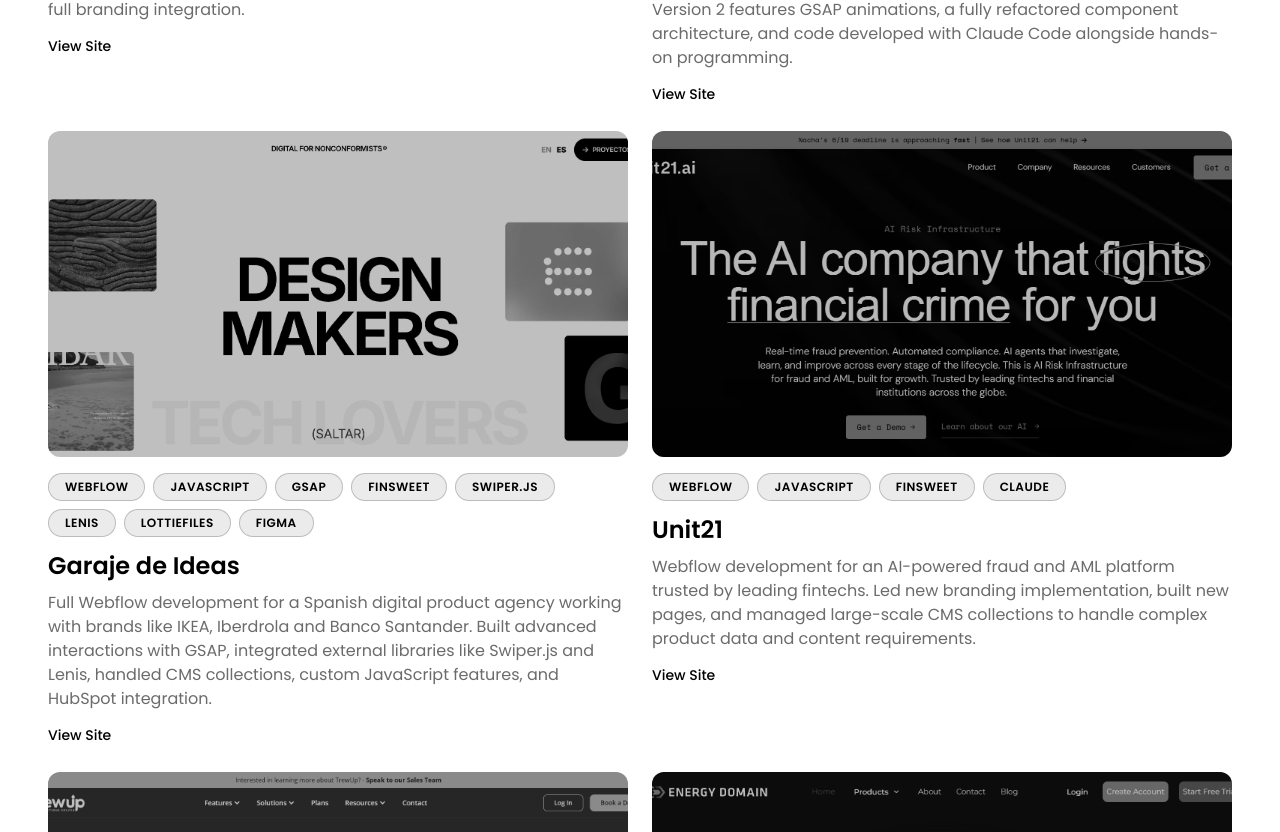
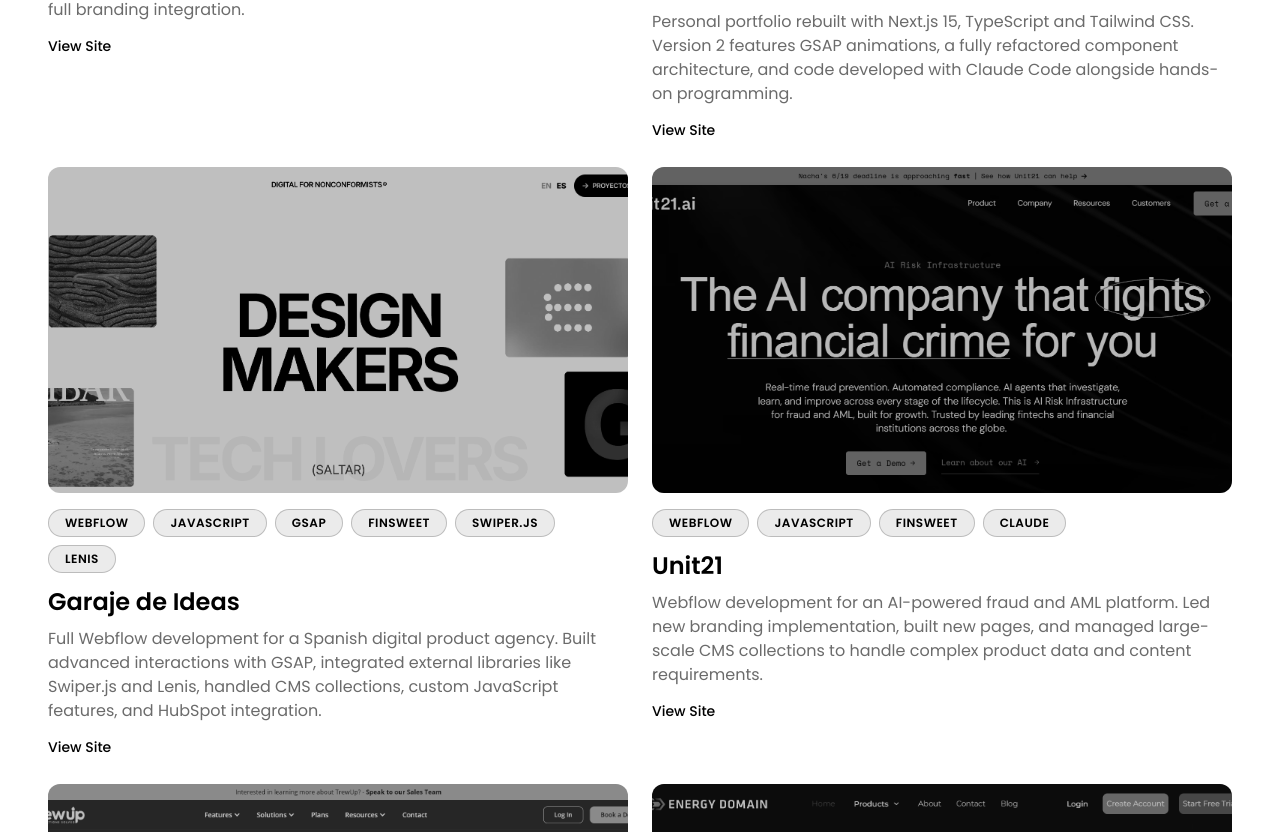
Before and after one commit to SantiagoLopez0/portfolio, a Next.js app: page / in a window 1280 px wide. Shown: the part 1965-2797 px from the top of the page. Built offline with nearby package versions, Linux system fonts and the light colour scheme.

Commit message:
Work cards content changes

```diff
--- a/src/data/projects.ts
+++ b/src/data/projects.ts
@@ -44,7 +44,7 @@
     id: 4,
     title: "Portfolio",
     description: "Personal portfolio rebuilt with Next.js 15, TypeScript and Tailwind CSS. Version 2 features GSAP animations, a fully refactored component architecture, and code developed with Claude Code alongside hands-on programming.",
-    tags: ["Next.js", "TypeScript", "Tailwind CSS", "GSAP", "Claude Code"],
+    tags: ["Next.js", "TypeScript", "Tailwind CSS", "GSAP", "Claude Code", "Figma"],
     image: "/projects/porfolio.png",
     url: "https://portfolio-santiagolopez.vercel.app/",
     featured: true,
@@ -53,8 +53,8 @@
   {
     id: 5,
     title: "Garaje de Ideas",
-    description: "Full Webflow development for a Spanish digital product agency working with brands like IKEA, Iberdrola and Banco Santander. Built advanced interactions with GSAP, integrated external libraries like Swiper.js and Lenis, handled CMS collections, custom JavaScript features, and HubSpot integration.",
-    tags: ["Webflow", "JavaScript", "GSAP", "Finsweet", "Swiper.js", "Lenis", "Lottiefiles", "Figma"],
+    description: "Full Webflow development for a Spanish digital product agency. Built advanced interactions with GSAP, integrated external libraries like Swiper.js and Lenis, handled CMS collections, custom JavaScript features, and HubSpot integration.",
+    tags: ["Webflow", "JavaScript", "GSAP", "Finsweet", "Swiper.js", "Lenis"],
     image: "/projects/garaje.png",
     url: "https://www.garajedeideas.com/es",
     featured: true,
@@ -63,7 +63,7 @@
   {
     id: 6,
     title: "Unit21",
-    description: "Webflow development for an AI-powered fraud and AML platform trusted by leading fintechs. Led new branding implementation, built new pages, and managed large-scale CMS collections to handle complex product data and content requirements.",
+    description: "Webflow development for an AI-powered fraud and AML platform. Led new branding implementation, built new pages, and managed large-scale CMS collections to handle complex product data and content requirements.",
     tags: ["Webflow", "JavaScript", "Finsweet", "Claude"],
     image: "/projects/unit21.png",
     url: "https://www.unit21.ai/",
@@ -74,7 +74,7 @@
     id: 7,
     title: "TrewUp",
     description: "Full Webflow build from scratch for a CPG trade spend analytics platform. Developed custom interactions with JS and CSS, and handled full CMS migration and content automation for a data-heavy product.",
-    tags: ["Webflow", "JavaScript", "CSS"],
+    tags: ["Webflow", "JavaScript", "CSS", "Claude"],
     image: "/projects/trewup.png",
     url: "https://www.trewup.com/",
     featured: true,
@@ -93,7 +93,7 @@
   {
     id: 9,
     title: "Energy Domain",
-    description: "Full content migration to Webflow for an oil & gas data and marketplace platform. Managed large volumes of structured data across CMS collections, including scraping and library integrations to display complex information according to client specs.",
+    description: "Full content migration to Webflow. Managed large volumes of structured data across CMS collections, including scraping and library integrations to display complex information according to client specs.",
     tags: ["Webflow", "Finsweet", "Swiper.js", "Google Sheets"],
     image: "/projects/energydomain.png",
     url: "https://www.energydomain.com/",
@@ -103,7 +103,7 @@
   {
     id: 10,
     title: "Founders Makers",
-    description: "Webflow development for a UK-based creative agency working with brands like Diageo, L'Oréal and Penguin Random House. Built clean, polished animations with GSAP and Lenis, with a strong focus on performance and scalability for future growth.",
+    description: "Webflow development for a UK-based creative agency. Built clean, polished animations with GSAP and Lenis, with a strong focus on performance and scalability for future growth.",
     tags: ["Webflow", "JavaScript", "GSAP", "Lenis"],
     image: "/projects/foundersmakers.png",
     url: "https://www.founders-makers.com/",
@@ -123,7 +123,7 @@
   {
     id: 12,
     title: "Mashgin",
-    description: "Full site rebrand and redevelopment for the world's fastest AI checkout system, trusted by 8,000+ locations including the Kansas City Chiefs and Palisades Tahoe. Implemented advanced Webflow interactions and custom JS, managed large CMS collections, and iterated across multiple product updates.",
+    description: "Full site rebrand and redevelopment implementation for an AI checkout system. Developed advanced Webflow interactions and custom JS, managed large CMS collections, and iterated across multiple product updates.",
     tags: ["Webflow", "JavaScript", "Finsweet", "Webflow Interactions", "Claude"],
     image: "/projects/mashgin.png",
     url: "https://www.mashgin.com/",
@@ -133,11 +133,11 @@
   {
     id: 13,
     title: "Orchestra",
-    description: "Full Webflow build from scratch for a data and AI orchestration platform used by companies like Experian and Skyscanner. Focused on scalability, performance, and mobile UX recommendations throughout the development process.",
+    description: "Full Webflow build from scratch for a data and AI orchestration platform. Focused on scalability, performance, and mobile UX recommendations throughout the development process.",
     tags: ["Webflow", "JavaScript", "CSS"],
     image: "/projects/orchestra.png",
     url: "https://www.getorchestra.io/",
-    featured: false,
+    featured: true,
     category: ""
   },
   {
@@ -157,7 +157,7 @@
     tags: ["Webflow", "JavaScript", "Figma", "CSS"],
     image: "/projects/talkpush.png",
     url: "https://www.talkpush.com/",
-    featured: false,
+    featured: true,
     category: ""
   },
   {
```
Also changed, not shown: 1 other file (tests, documents, lock files or other folders).
